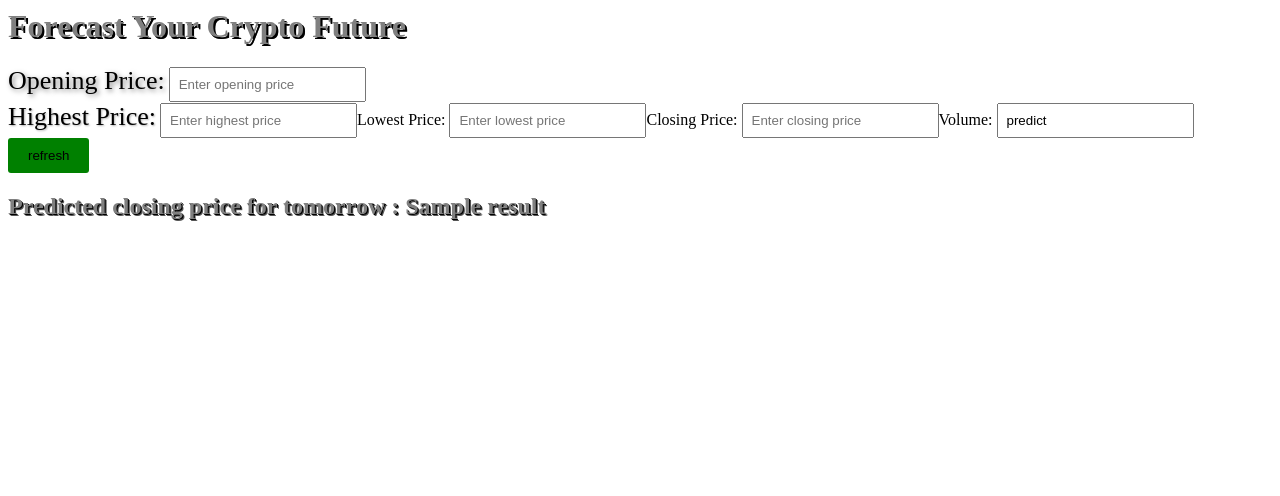
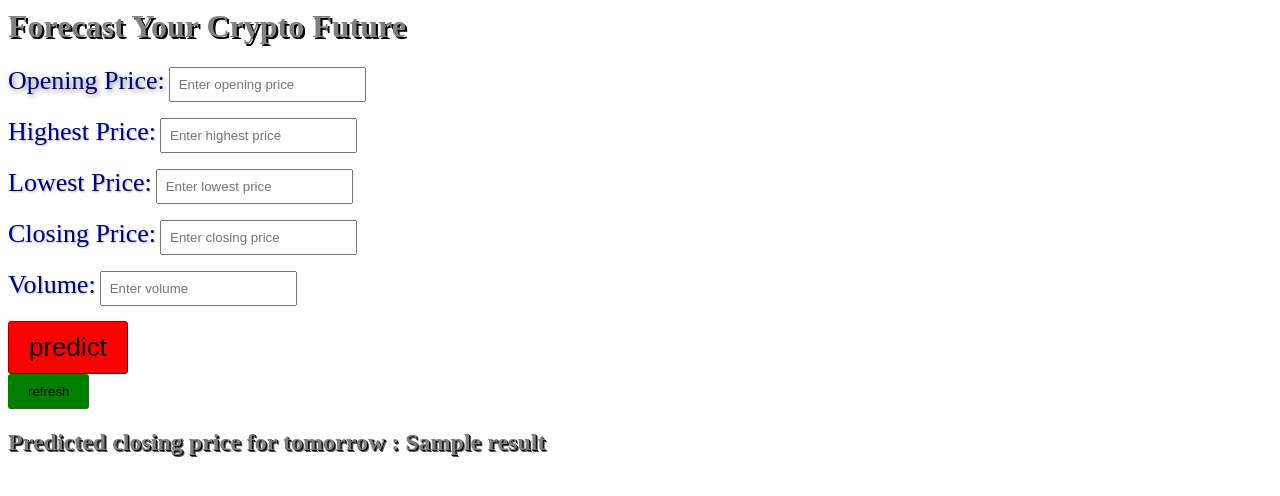
Before and after one commit to simran200719/COINSIGHT-AI, a Flask app: template templates/index.html in a window 1280 px wide. Shown: the top 496 px of the page. Run offline with Flask 3, Linux system fonts and the light colour scheme; the template is opened without the code that fills it: most values are stand-ins (such as "Sample title", 1, 10 or a date in 2020); parts of the project's set-up code (start-up, migrations or seed data) failed here and were passed over.

Commit message:
Update templates/index.html

```diff
--- a/templates/index.html
+++ b/templates/index.html
@@ -6,18 +6,18 @@
     <h1 style="color:grey; font-weight: bold;text-shadow: 2px 2px 0 #000, 2px 2px 0 #555;">Forecast Your Crypto Future</h1>
      <div class='form-group'>
        <form action='/predict' method='post'>
-         <label style='font-size:26px;color:navyblue;text-shadow: 2px 2px 5px rgba(0, 0, 0, 0.5);'>Opening Price:</label>
-         <input type='text' name='open' placeholder='Enter opening price' style='margin-botton:15px;padding:8px;'><br>
-         <label style='font-size:26px;color:navyblue;text-shadow: 1px 1px 2px rgba(0, 0, 0, 0.3);'>Highest Price:</label>
-         <input type='text' name='high' placeholder='Enter highest price' style='margin-botton:15px;padding:8px;><br>
-         <label style='font-size:26px;color:navyblue;text-shadow: 1px 1px 2px rgba(0, 0, 0, 0.3);'>Lowest Price:</label>
-         <input type='text' name='low' placeholder='Enter lowest price' style='margin-botton:15px;padding:8px;><br>
-         <label style='font-size:26px;color:navyblue;text-shadow: 1px 1px 2px rgba(0, 0, 0, 0.3);'>Closing Price:</label>
-         <input type='text' name='close' placeholder='Enter closing price' style='margin-botton:15px;padding:8px;><br>
-         <label style='font-size:26px;color:navyblue;text-shadow: 1px 1px 2px rgba(0, 0, 0, 0.3);'>Volume:</label>
-         <input type='text' name='volume' placeholder='Enter volume' style='margin-botton:15px;padding:8px;><br>
+         <label style='font-size:26px;color:navy;text-shadow: 2px 2px 5px rgba(0, 0, 0, 0.5);'>Opening Price:</label>
+         <input type='text' name='open' placeholder='Enter opening price' style='margin-bottom:15px;padding:8px;'><br>
+         <label style='font-size:26px;color:navy;text-shadow: 1px 1px 2px rgba(0, 0, 0, 0.3);'>Highest Price:</label>
+         <input type='text' name='high' placeholder='Enter highest price' style='margin-bottom:15px;padding:8px;''><br>
+         <label style='font-size:26px;color:navy;text-shadow: 1px 1px 2px rgba(0, 0, 0, 0.3);'>Lowest Price:</label>
+         <input type='text' name='low' placeholder='Enter lowest price' style='margin-bottom:15px;padding:8px;''><br>
+         <label style='font-size:26px;color:navy;text-shadow: 1px 1px 2px rgba(0, 0, 0, 0.3);'>Closing Price:</label>
+         <input type='text' name='close' placeholder='Enter closing price' style='margin-bottom:15px;padding:8px;''><br>
+         <label style='font-size:26px; color:navy ;text-shadow: 1px 1px 2px rgba(0, 0, 0, 0.3);'>Volume:</label>
+         <input type='text' name='volume' placeholder='Enter volume' style='margin-bottom:15px;padding:8px;''><br>
          <input type='submit' value='predict' style='font-size:26px; color:black;background-color:red;padding:10px 20px;border:1px solid darkred;border-radius:3px;cursor:wait;'><br>
-         <input type='reset' value='refresh' style='color:black;background-color:green;padding:10px 20px;border:1px darkgreen;border-radius:3px;cusor:wait;'><br>
+         <input type='reset' value='refresh' style='color:black;background-color:green;padding:10px 20px;border:1px darkgreen;border-radius:3px;cursor:wait;'><br>
 
        </form>
      </div>
```
